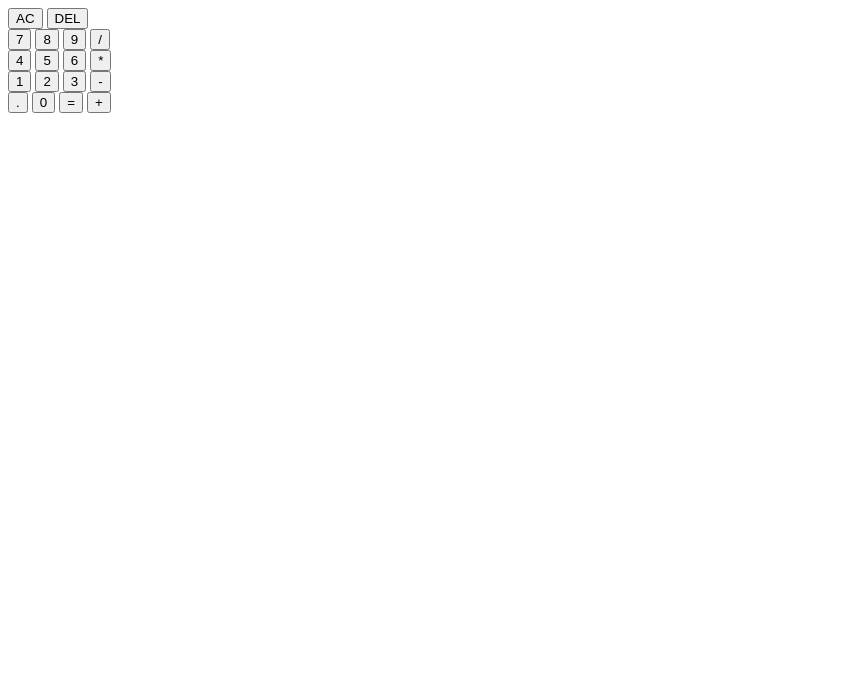
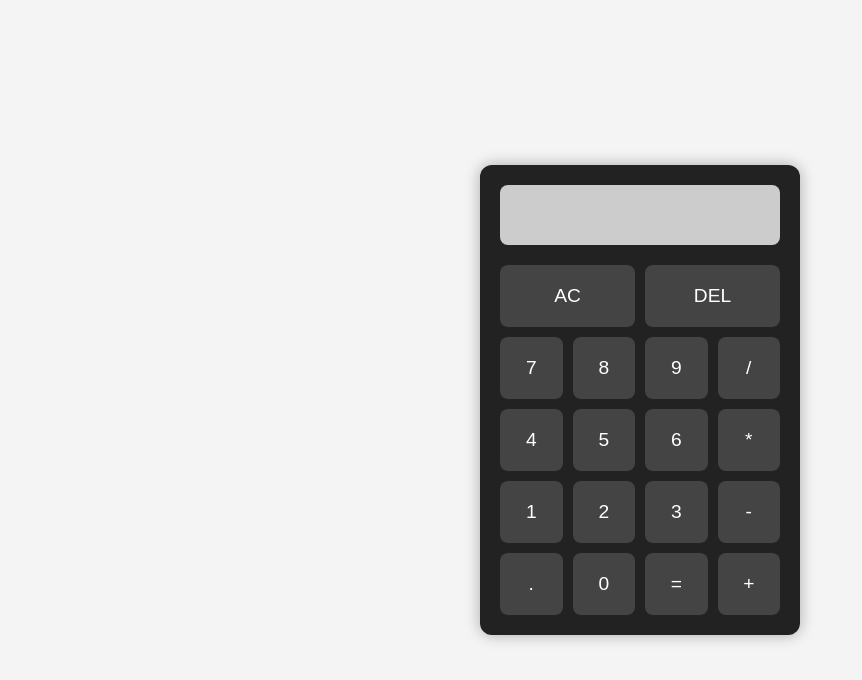
Before and after one commit to i-bousabat/Calculator, a plain HTML site: page index.html in a window 1280 px wide. Shown: the whole page, without its empty margins (0-862 px from the left). Drawn offline with Linux system fonts and the light colour scheme.

Commit message:
Add css styling

```diff
--- a/index.html
+++ b/index.html
@@ -16,8 +16,8 @@
         </div>
 
         <div class="row">
-            <button>AC</button>
-            <button>DEL</button>
+            <button class="red">AC</button>
+            <button class="red">DEL</button>
         </div>
 
         <div class="row">
@@ -50,6 +50,5 @@
 
     </div>
 
-
 </body>
 </html>
--- a/style.css
+++ b/style.css
@@ -0,0 +1,71 @@
+/* Reset default styling */
+* {
+    box-sizing: border-box;
+    margin: 0;
+    padding: 0;
+    font-family: Arial, sans-serif;
+}
+
+body {
+    background-color: #f4f4f4;
+    display: flex;
+    justify-content: center;
+    align-items: center;
+    height: 100vh;
+}
+
+.container {
+    display: flex;
+    flex-direction: column;
+    gap: 10px;
+    background-color: #222;
+    padding: 20px;
+    border-radius: 12px;
+    box-shadow: 0 0 15px rgba(0,0,0,0.3);
+    width: 320px;
+}
+
+#display {
+    flex: 1;
+    background-color: #ccc;
+    color: #000;
+    font-size: 2rem;
+    text-align: right;
+    padding: 15px;
+    border-radius: 8px;
+    min-height: 60px;
+    height: 60px;
+    overflow-x: auto;
+    line-height: 30px;
+    white-space: nowrap;
+    margin-bottom: 10px;
+
+}
+
+.row {
+    display: flex;
+    gap: 10px;
+}
+
+button {
+    flex: 1;  /* all button streth equally across row */
+    padding: 20px;
+    font-size: 1.2rem;
+    border: none;
+    border-radius: 8px;
+    background-color: #444;
+    color: #fff;
+    cursor: pointer;
+    transition: background-color 0.2s;
+}
+
+button:hover {
+    background-color: #666;
+}
+
+button:active {
+    background-color: #448a3d;
+}
+button.red:hover {
+    background-color: #b32626;
+}
```
